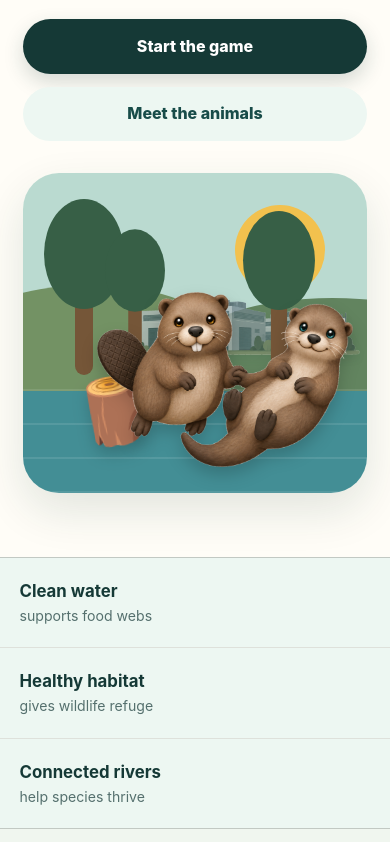
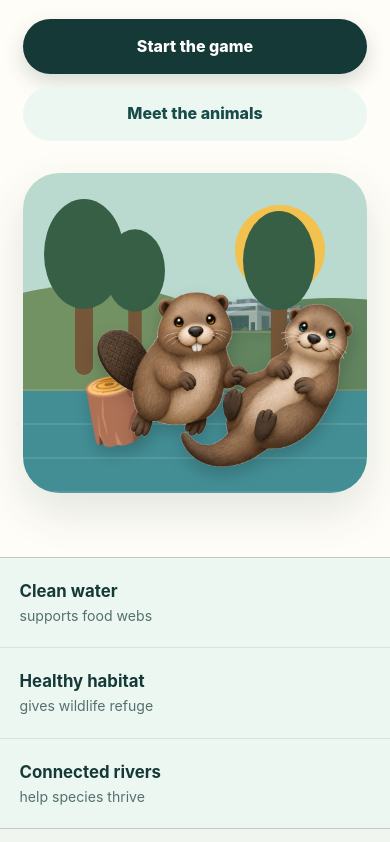
Before and after one commit to SamOBrienOlinger/beaver-v-otter, a plain HTML site: page index.html in a window 390 px wide. Shown: the part 695-1537 px from the top of the page. Drawn offline with Linux system fonts and the light colour scheme.

Commit message:
Place smaller data centre on the hills

```diff
--- a/hero-character.css
+++ b/hero-character.css
@@ -1,9 +1,9 @@
 .river-scene .data-centre-campus {
   position: absolute;
   z-index: 1;
-  top: 40%;
-  right: 3%;
-  width: clamp(13rem, 62%, 20rem);
+  top: 38%;
+  right: 12%;
+  width: clamp(8rem, 40%, 12rem);
   height: auto;
   opacity: .72;
   filter: saturate(.78) drop-shadow(0 4px 5px rgba(17, 51, 48, .12));
@@ -34,7 +34,7 @@
 @media (max-width: 500px) {
   .river-scene .data-centre-campus {
     top: 39%;
-    right: 2%;
-    width: min(68%, 15rem);
+    right: 9%;
+    width: min(42%, 10rem);
   }
 }
```
